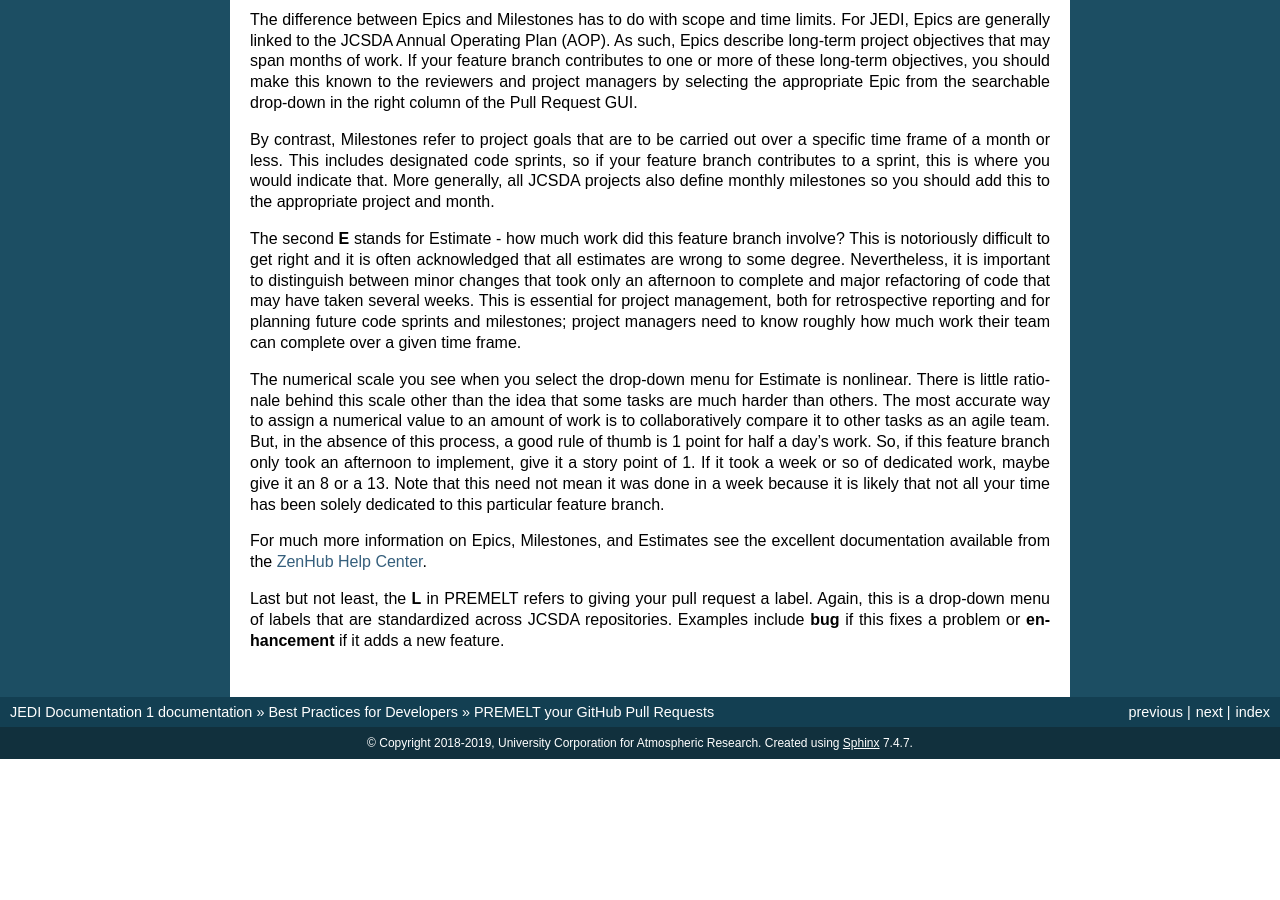
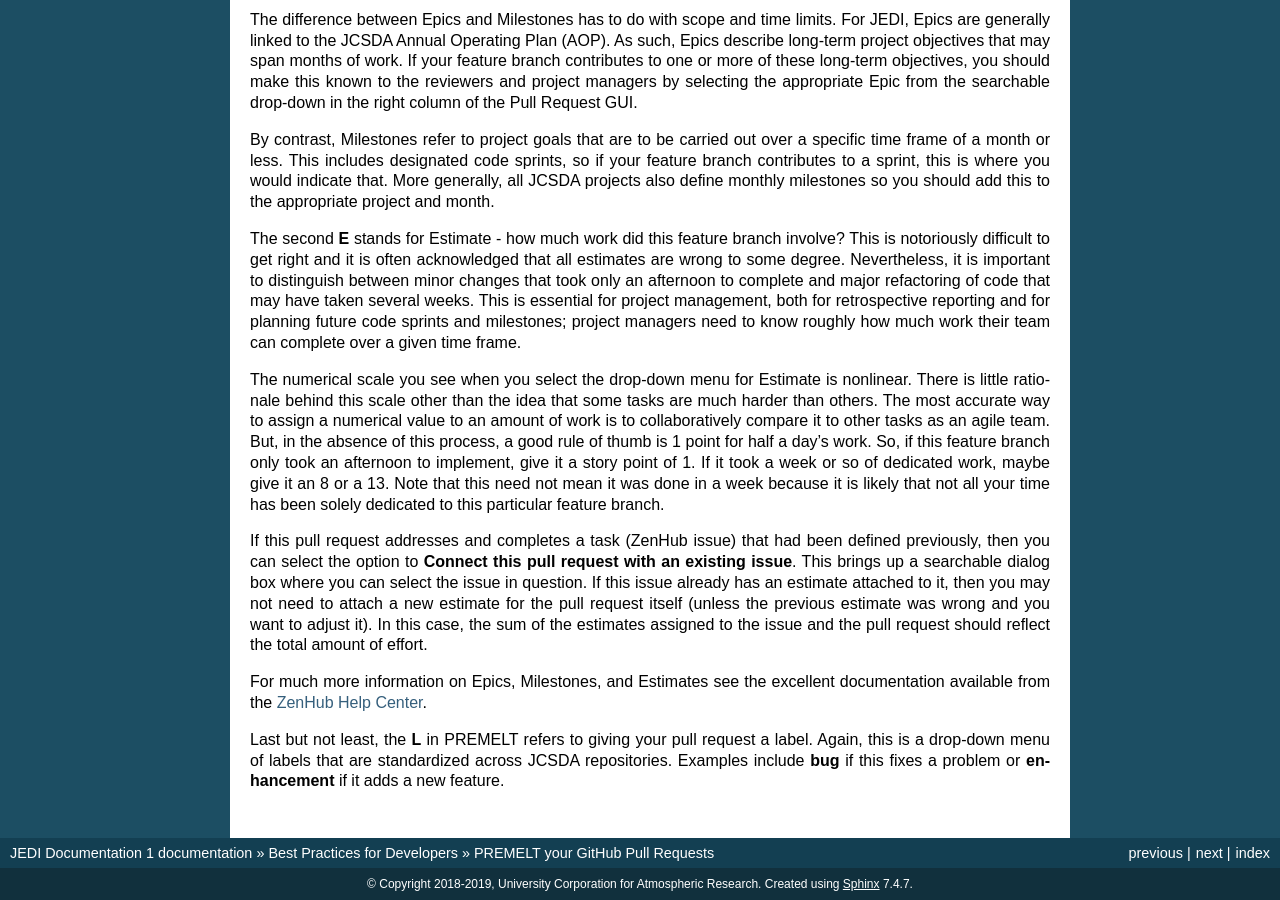
Before and after one commit to JCSDA/jedi-docs, a Sphinx documentation site: the page built from docs/developer/practices/pullrequest.rst, in a window 1280 px wide and 900 px high, scrolled down 1814 px. Built offline with Sphinx 7.4.7, drawn with Linux system fonts in a browser that asks for light colours; before the commit the page ends 2573 px from its top, so only the background shows below that.

Commit message:
clarifiation on estimates for PR with issues attached

```diff
--- a/docs/developer/practices/pullrequest.rst
+++ b/docs/developer/practices/pullrequest.rst
@@ -54,6 +54,8 @@ The second **E** stands for Estimate - how much work did this feature branch inv
 
 The numerical scale you see when you select the drop-down menu for Estimate is nonlinear.  There is little rationale behind this scale other than the idea that some tasks are much harder than others.  The most accurate way to assign a numerical value to an amount of work is to collaboratively compare it to other tasks as an agile team.  But, in the absence of this process, a good rule of thumb is 1 point for half a day's work.  So, if this feature branch only took an afternoon to implement, give it a story point of 1.  If it took a week or so of dedicated work, maybe give it an 8 or a 13.  Note that this need not mean it was done in a week because it is likely that not all your time has been solely dedicated to this particular feature branch.
 
+If this pull request addresses and completes a task (ZenHub issue) that had been defined previously, then you can select the option to **Connect this pull request with an existing issue**.  This brings up a searchable dialog box where you can select the issue in question.  If this issue already has an estimate attached to it, then you may not need to attach a new estimate for the pull request itself (unless the previous estimate was wrong and you want to adjust it).  In this case, the sum of the estimates assigned to the issue and the pull request should reflect the total amount of effort.
+
 For much more information on Epics, Milestones, and Estimates see the excellent documentation available from the `ZenHub Help Center <https://help.zenhub.com/support/home>`_.
 
 Last but not least, the **L** in PREMELT refers to giving your pull request a label.  Again, this is a drop-down menu of labels that are standardized across JCSDA repositories.   Examples include **bug** if this fixes a problem or **enhancement** if it adds a new feature.
```
